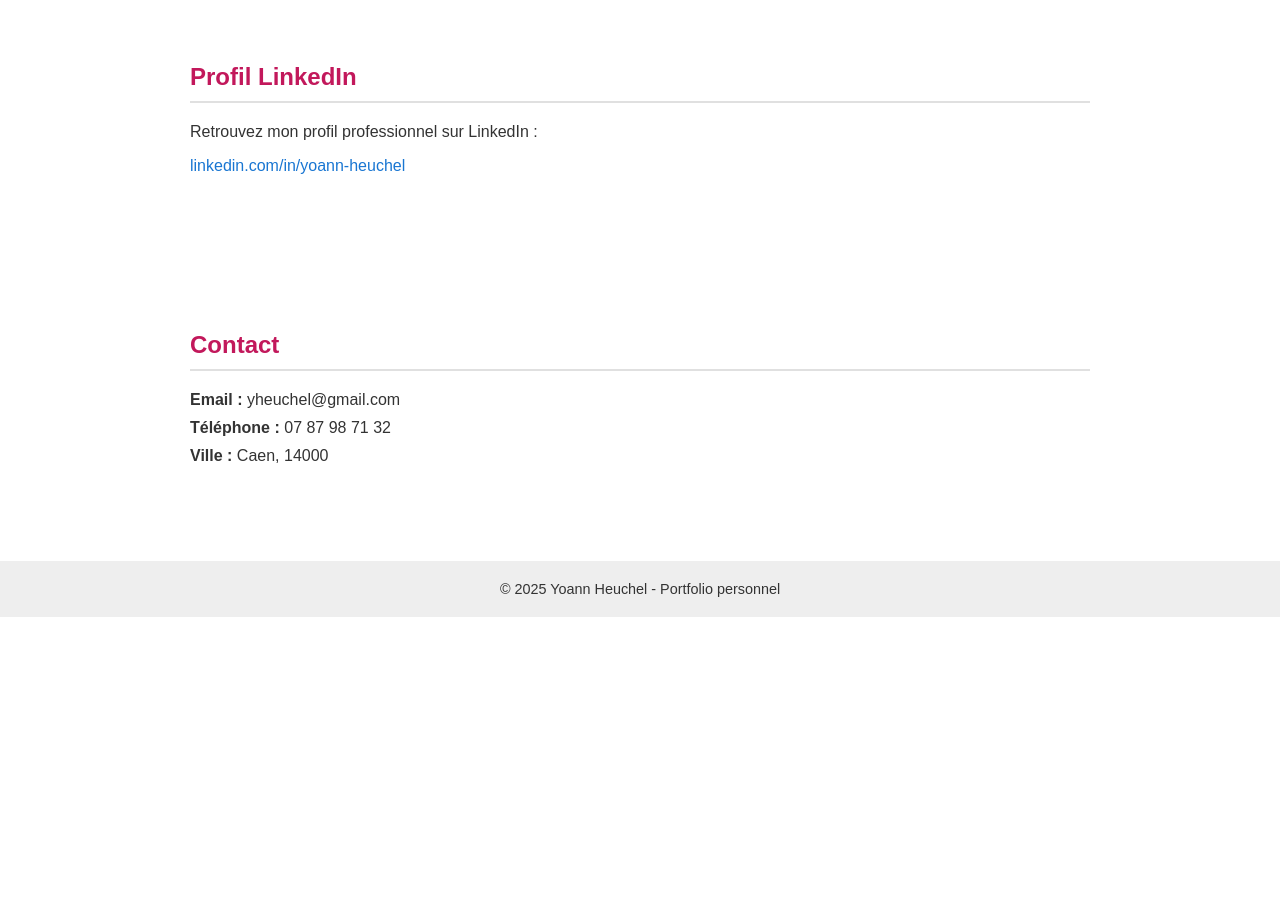
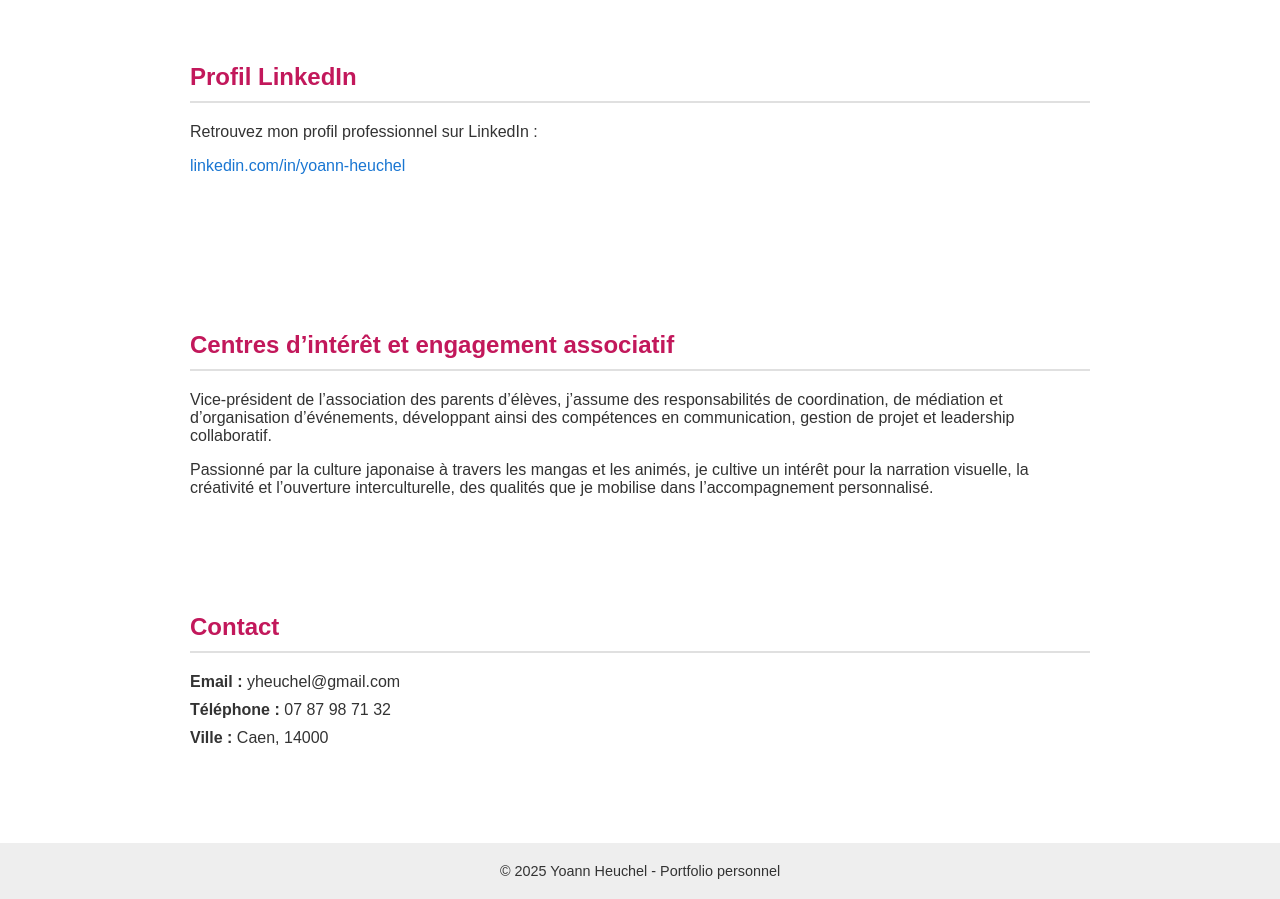
Before and after one commit to yheuchel-star/portfolio-yoann-heuchel, a plain HTML site: page index.html in a window 1280 px wide. Shown: the part 1184-2083 px from the top of the page. Before the commit the page ends 1801 px from the top, so only its background shows below. Drawn offline with Linux system fonts and the light colour scheme.

Commit message:
Update index.html

```diff
--- a/index.html
+++ b/index.html
@@ -89,6 +89,8 @@
 <p>Retrouvez mon profil professionnel sur LinkedIn :</p>
 <p><a href="https://www.linkedin.com/in/yoann-heuchel" target="_blank">linkedin.com/in/yoann-heuchel</a></p>
 </section>
+<section class="interets"><h2>Centres d’intérêt et engagement associatif</h2><p>Vice-président de l’association des parents d’élèves, j’assume des responsabilités de coordination, de médiation et d’organisation d’événements, développant ainsi des compétences en communication, gestion de projet et leadership collaboratif.</p><p>Passionné par la culture japonaise à travers les mangas et les animés, je cultive un intérêt pour la narration visuelle, la créativité et l’ouverture interculturelle, des qualités que je mobilise dans l’accompagnement personnalisé.</p>
+</section>
 <section class="contact">
 <h2>Contact</h2>
 <ul>
```
